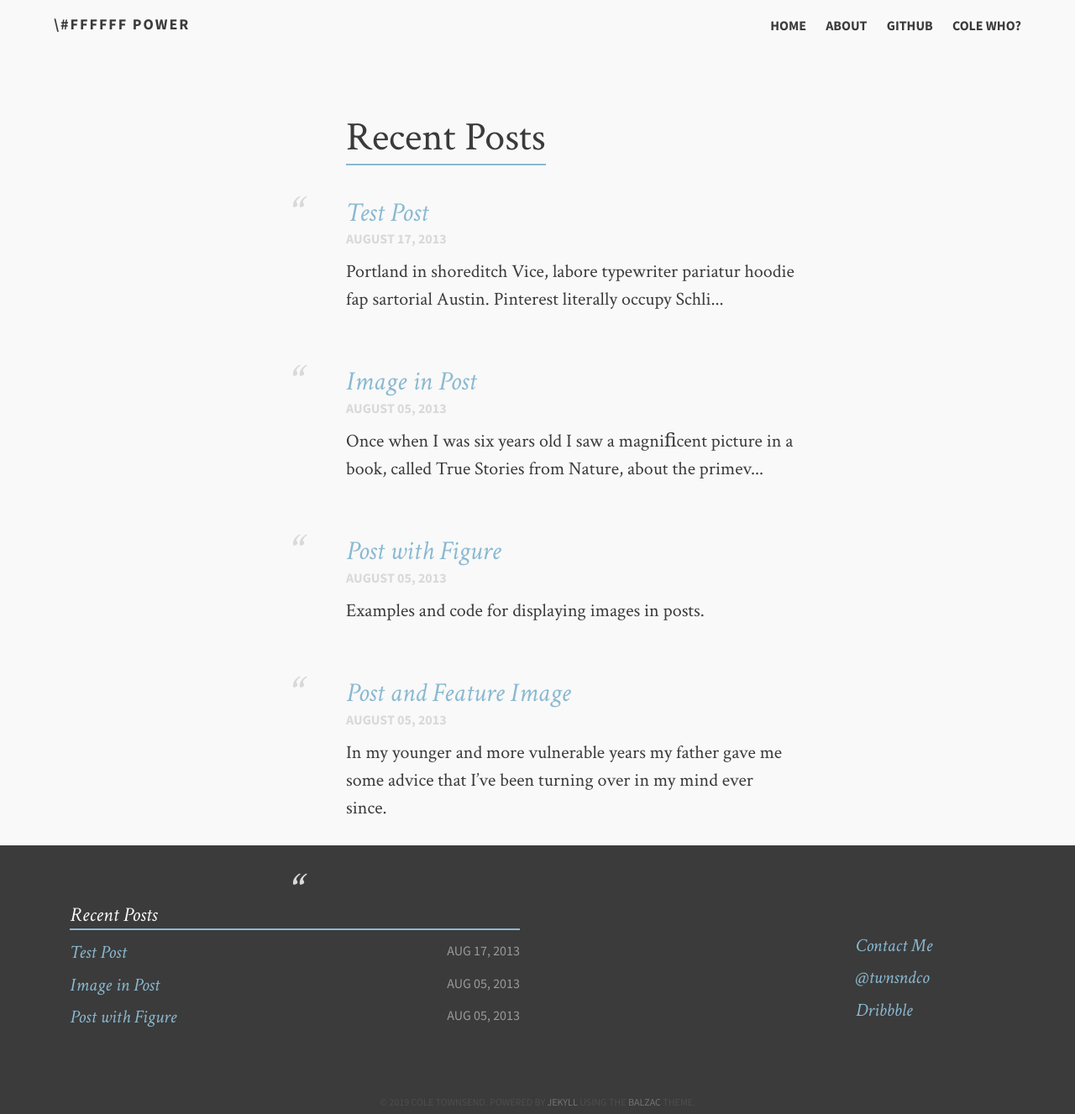
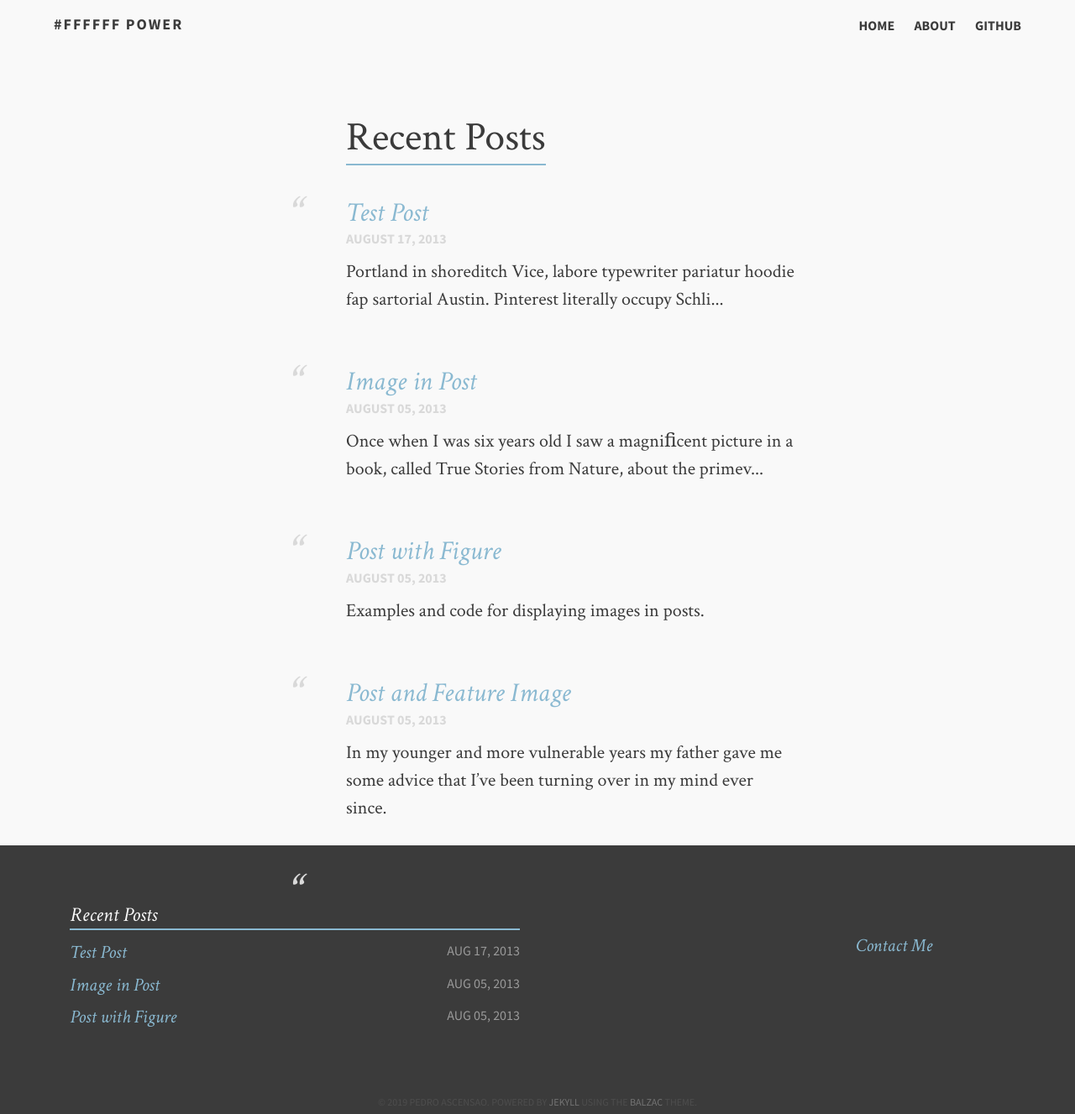
Before and after one commit to rafaascensao/rafaascensao.github.io, a Jekyll site: the page built from index.md, in a window 1280 px wide. Shown: the whole page at 84% size. Built offline with Jekyll 4.4.1, drawn with Linux system fonts in a browser that asks for light colours.

Commit message:
Changed config

```diff
--- a/_config.yml
+++ b/_config.yml
@@ -1,20 +1,17 @@
-title:            \#FFFFFF POWER
-tagline:          A beautiful theme.
-description:      Describe your website.
-canonical: http://jekyll.gtat.me
+title:            "#FFFFFF POWER"
+tagline:          Nerdy Music Blog.
+description:      Random Nerdy Music Blog.
+canonical:        rafascensao.github.io
 
 # Owner/author information
 owner:
-  name:           Cole Townsend
+  name:           Pedro Ascensao
   avatar:         avatar.png
   bio:            "Aesthete & Athlete"
-  email:          cole@coletownsend.com
-  twitter:        twnsndco
-  github:         coletownsend
-  instagram:      ctrunsthis
-  dribbble:       coletownsend
-  disqus:         balzac
-  location:       "Buffalo, NY"
+  email:          rafascen@gmail.com
+  github:         rafaascensao
+  instagram:      barriganegra
+  location:       "Lisbon, Portugal"
   # Plug in your disqus shortname!
 
 tools:
@@ -31,14 +28,11 @@
   - title: About
     url: /about
   - title: Github
-    url: https://github.com/ColeTownsend/Balzac-for-Jekyll
-    external: true
-  - title: Cole Who?
-    url: http://coletownsend.com
+    url: https://github.com/rafaascensao/rafaascensao.github.io
     external: true
 
 # http://en.wikipedia.org/wiki/List_of_tz_database_time_zones
-timezone:    America/New_York
+timezone:    Europe/Lisbon
 future:      true
 highlighter: pygments
 markdown:    kramdown
```
Also changed, not shown: README.md.
